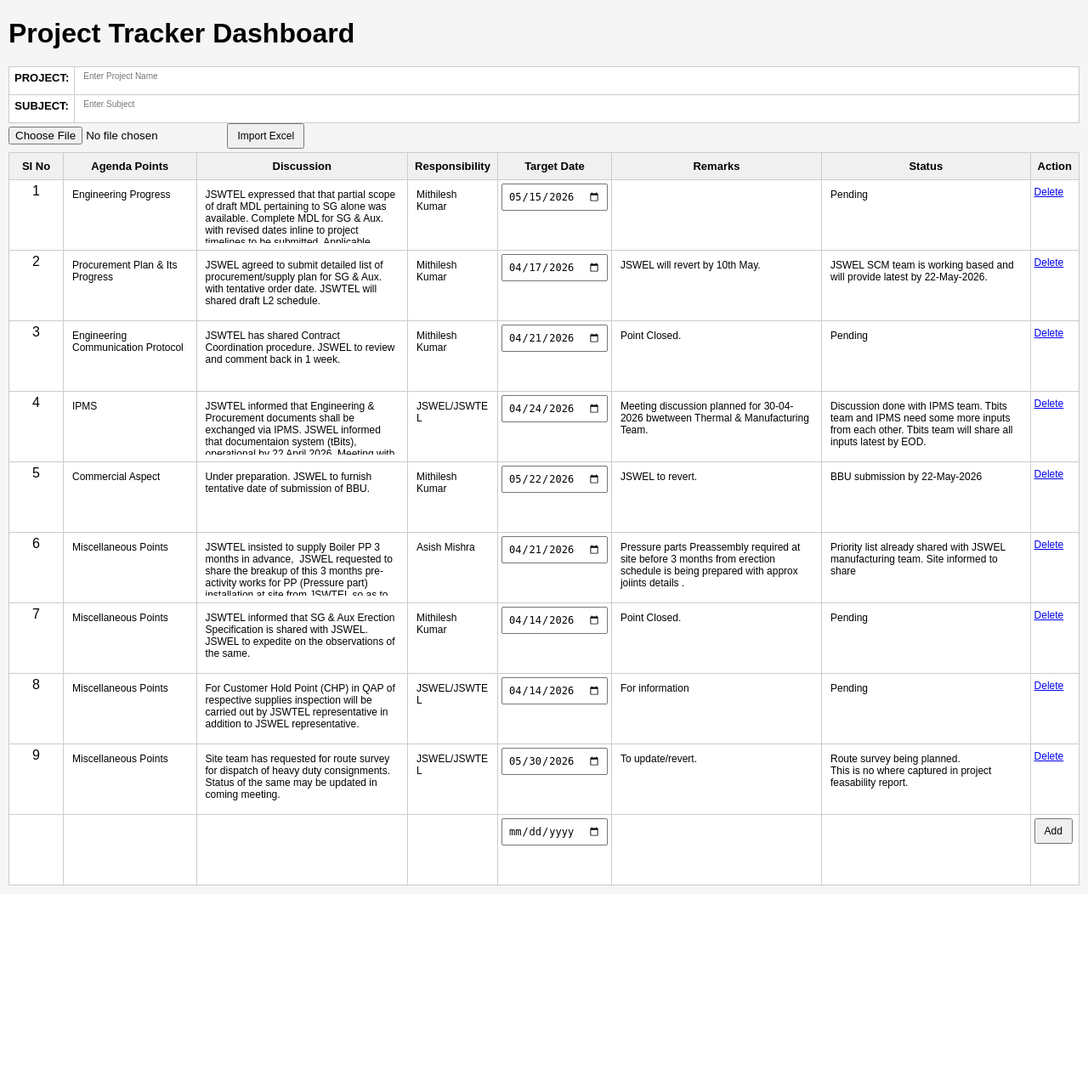
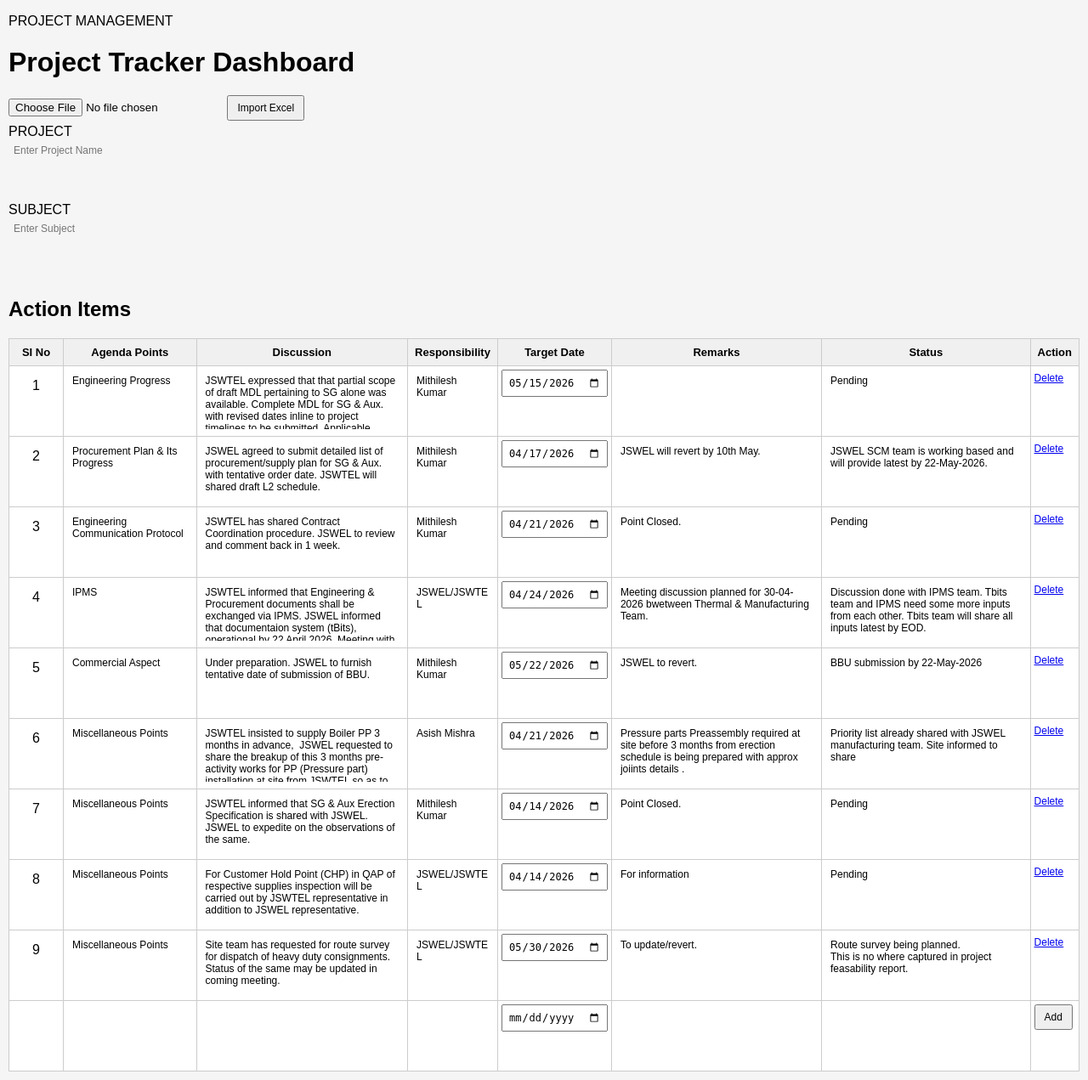
Before and after one commit to Ankushmohite19/project-tracker, a Flask app: page / in a window 1280 px wide. Shown: the whole page at 85% size. Before the commit the page ends 1042 px from the top, so only its background shows below. Run offline with Flask 3, Linux system fonts and the light colour scheme; data comes from the database, SQL or seed files in the repository.

Commit message:
Update index.html

```diff
--- a/templates/index.html
+++ b/templates/index.html
@@ -1,38 +1,42 @@
 <!DOCTYPE html>
 <html lang="en">
 <head>
-    <meta charset="UTF-8">
-    <meta name="viewport" content="width=device-width, initial-scale=1.0">
+  <meta charset="UTF-8" />
+  <meta name="viewport" content="width=device-width, initial-scale=1.0" />
   <title>Project Tracker</title>
   <link rel="stylesheet" href="{{ url_for('static', filename='style.css') }}">
 </head>
 <body>
-
+  <div class="app-shell">
+    <header class="topbar">
+      <div>
+        <p class="eyebrow">PROJECT MANAGEMENT</p>
         <h1>Project Tracker Dashboard</h1>
-
-<div class="meeting-header">
-    <table>
-        <tr>
-            <td><strong>PROJECT:</strong></td>
-            <td colspan="6">
-                <textarea name="project_name" placeholder="Enter Project Name"></textarea>
-            </td>
-        </tr>
-        <tr>
-            <td><strong>SUBJECT:</strong></td>
-            <td colspan="6">
-                <textarea name="subject_name" placeholder="Enter Subject"></textarea>
-            </td>
-        </tr>
-    </table>
       </div>
-
-<form action="/import" method="POST" enctype="multipart/form-data">
+      <form action="/import" method="POST" enctype="multipart/form-data" class="import-box">
         <input type="file" name="file" required>
         <button type="submit">Import Excel</button>
       </form>
+    </header>
 
-<table border="1">
+    <section class="meta-card">
+      <div class="meta-row">
+        <label>PROJECT</label>
+        <textarea placeholder="Enter Project Name"></textarea>
+      </div>
+      <div class="meta-row">
+        <label>SUBJECT</label>
+        <textarea placeholder="Enter Subject"></textarea>
+      </div>
+    </section>
+
+    <section class="table-card">
+      <div class="table-header">
+        <h2>Action Items</h2>
+      </div>
+
+      <div class="table-wrap">
+        <table>
           <thead>
             <tr>
               <th>SI No</th>
@@ -45,29 +49,18 @@
               <th>Action</th>
             </tr>
           </thead>
-
           <tbody>
-
             {% for row in rows %}
             <tr>
-        <td>{{ row[0] }}</td>
-
+              <td><textarea>{{ row[0] }}</textarea></td>
               <td><textarea>{{ row[1] }}</textarea></td>
-
               <td><textarea>{{ row[2] }}</textarea></td>
-
               <td><textarea>{{ row[3] }}</textarea></td>
-
+              <td><input type="date" value="{{ row[4] }}"></td>
+              <td><textarea>{{ row[5] }}</textarea></td>
+              <td><textarea>{{ row[6] }}</textarea></td>
               <td>
-            <input type="date" value="{{ row[4] }}">
-        </td>
-
-        <td><textarea>{{ row[5] }}</textarea></td>
-
-        <td><textarea>{{ row[6] }}</textarea></td>
-
-        <td>
-            <a href="/delete/{{ row[0] }}">Delete</a>
+                <a class="delete-btn" href="{{ url_for('delete', task_id=row[0]) }}">Delete</a>
               </td>
             </tr>
             {% endfor %}
@@ -86,9 +79,10 @@
                 </form>
               </td>
             </tr>
-
           </tbody>
         </table>
-
+      </div>
+    </section>
+  </div>
 </body>
 </html>
```
Lines whose indentation alone changed are shown as unchanged.
